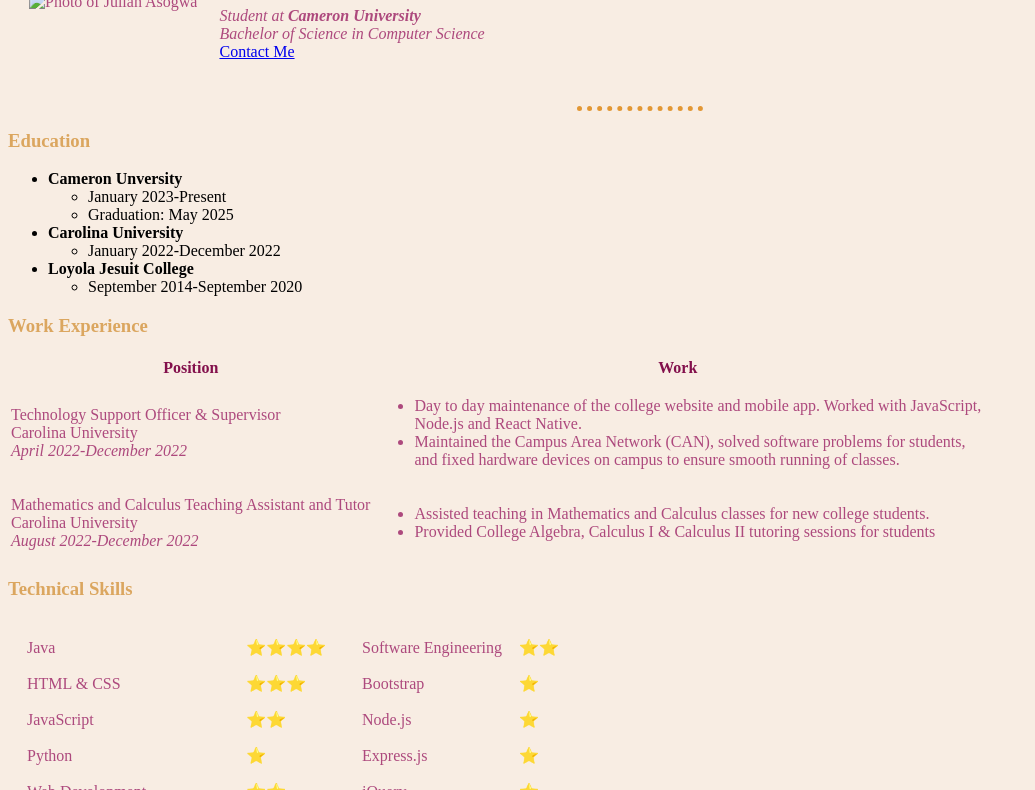
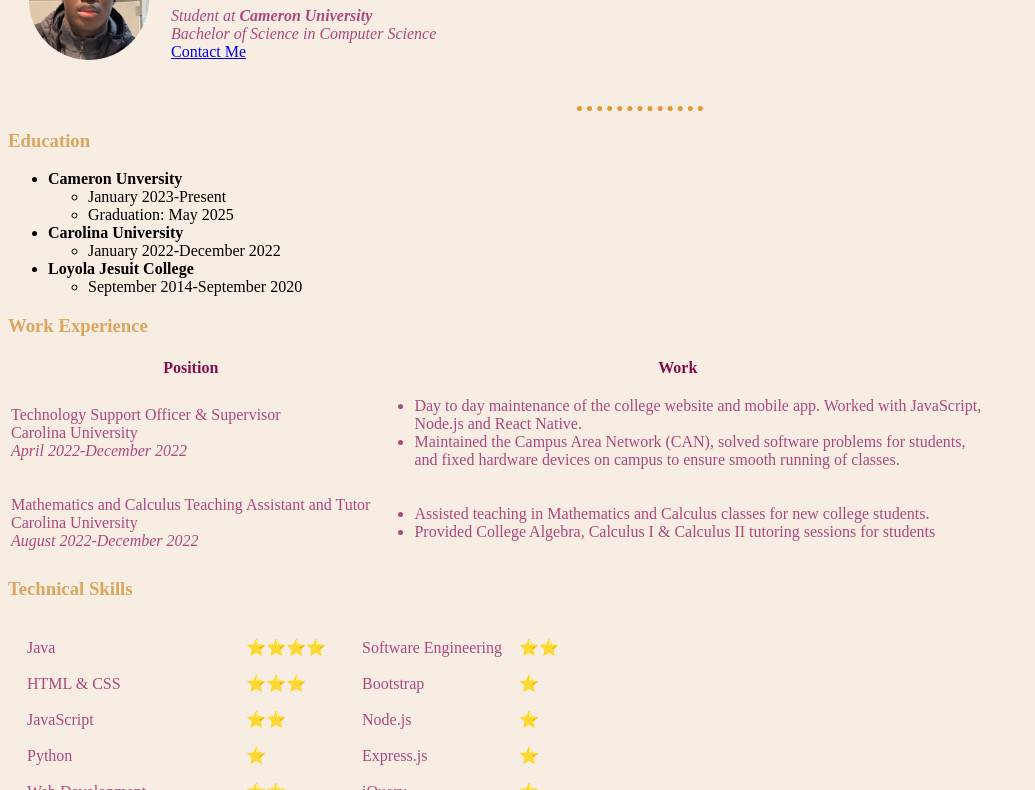
Before and after one commit to jSogs/CV, a plain HTML site: page index.html in a window 1280 px wide. Shown: the part 102-892 px from the top of the page, without its empty margins (0-1035 px from the left). Drawn offline with Linux system fonts and the light colour scheme.

Commit message:
Update index.html

```diff
--- a/index.html
+++ b/index.html
@@ -11,7 +11,7 @@
     <body>
         <table cellspacing="20">
             <tr>
-                <td><img src = "images/profileP.png" alt = "Photo of Julian Asogwa"></td>
+                <td><img src = "profileP.png" alt = "Photo of Julian Asogwa"></td>
                 <td><h1>Julian Asogwa</h1>
                     <p><em>Student at <strong>Cameron University </strong></em>
                     <br>
```
